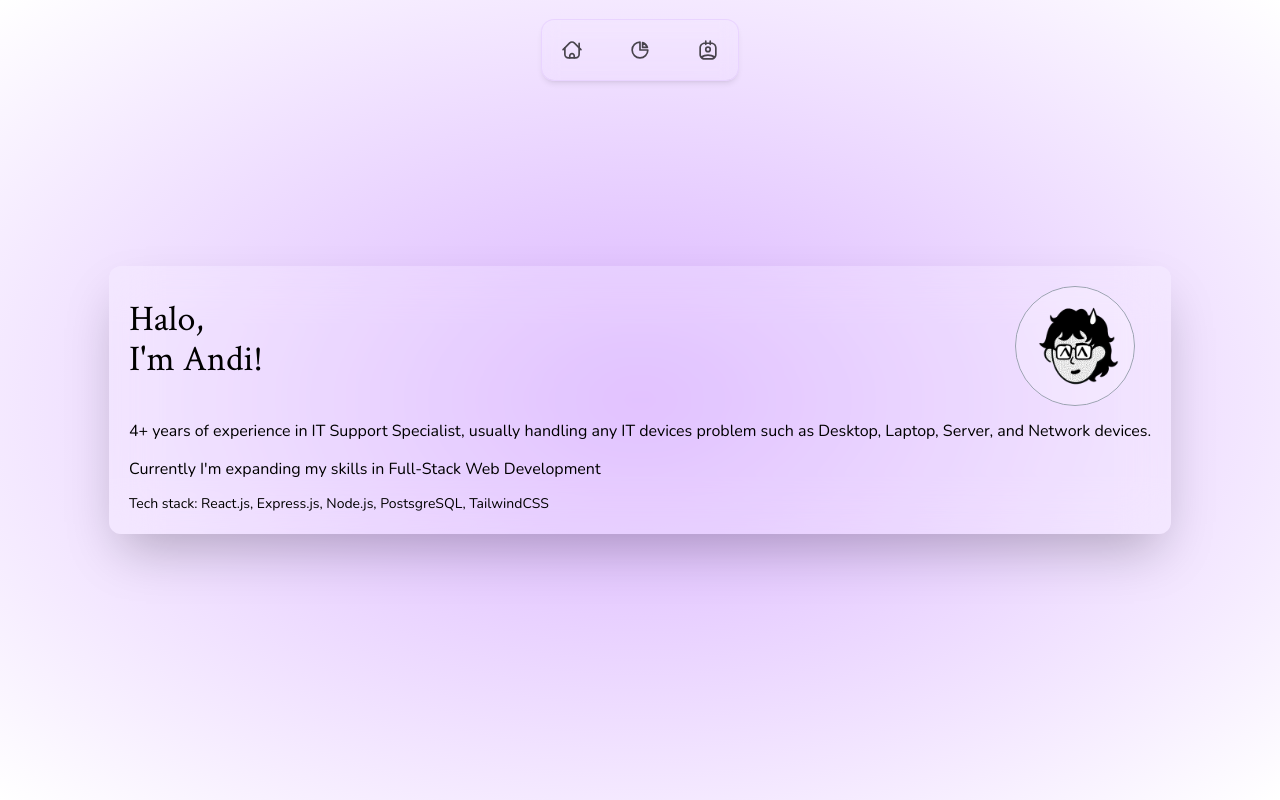
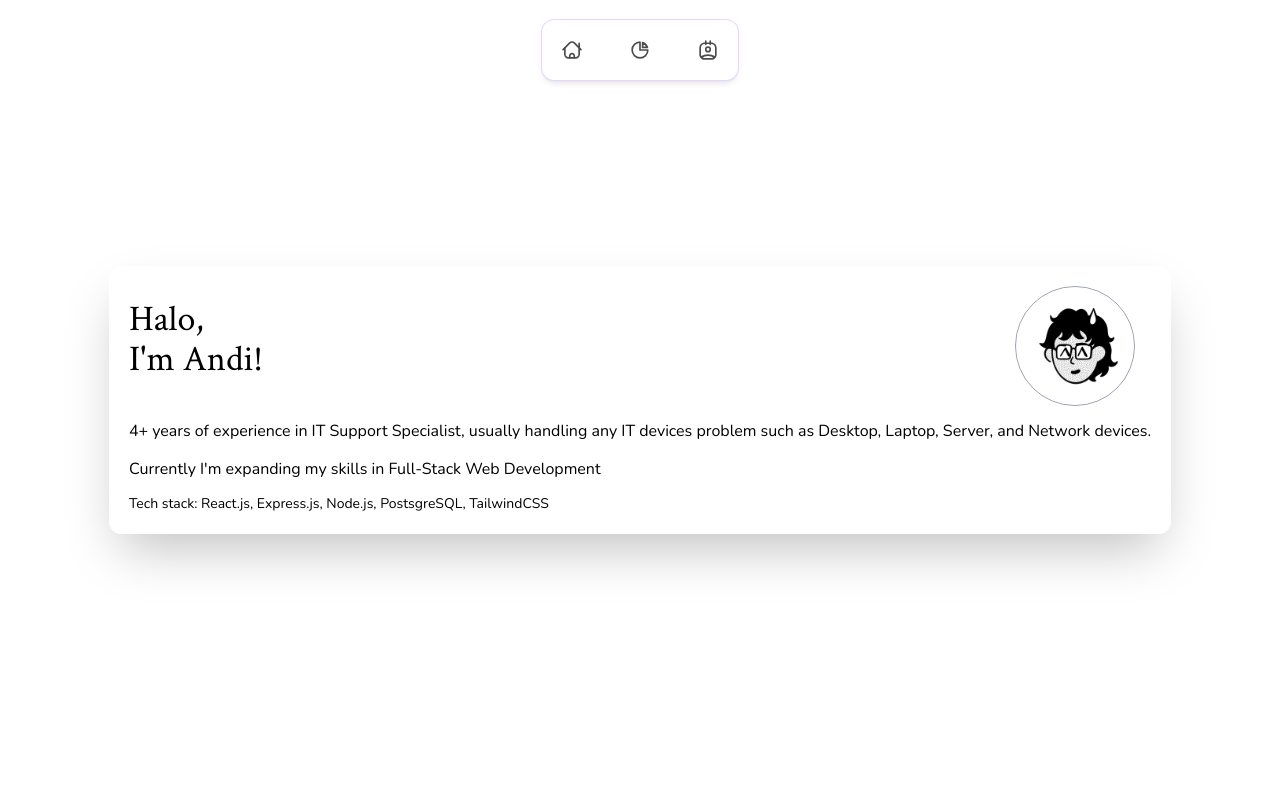
Before and after one commit to andi-ramadhan/personal-web, a React (Vite) app: page / in a window 1280 px wide. Shown: the top 800 px of the page. Built offline with nearby package versions, Linux system fonts and the light colour scheme.

Commit message:
fix: simplify bg to be only white

```diff
--- a/src/App.jsx
+++ b/src/App.jsx
@@ -7,7 +7,7 @@ function App() {
 
   return (
     <>
-      <div className='w-full h-screen flex justify-center items-center fixed bg-radial from-purple-300 via-10% to-white'></div>
+      <div className='w-full h-screen fixed bg-white'></div>
       <header className='flex justify-center'>
         <Navbar />
       </header>
```
